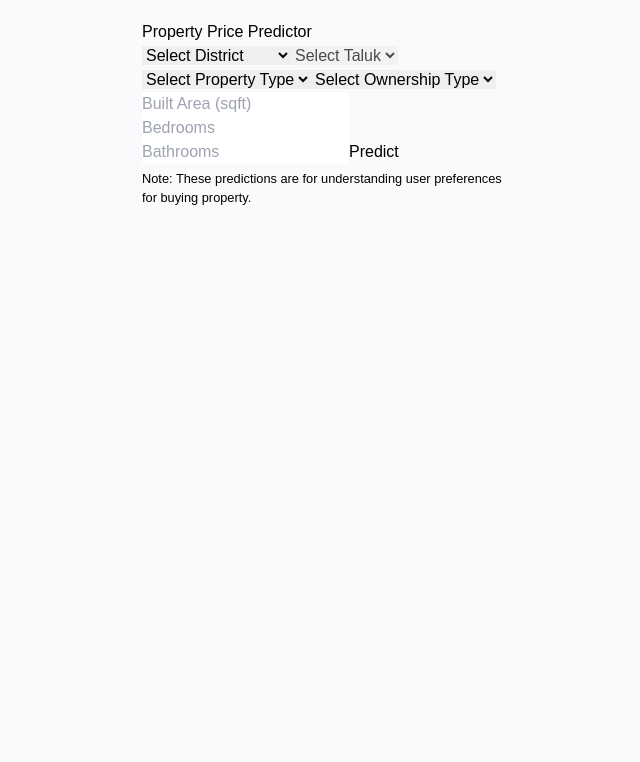
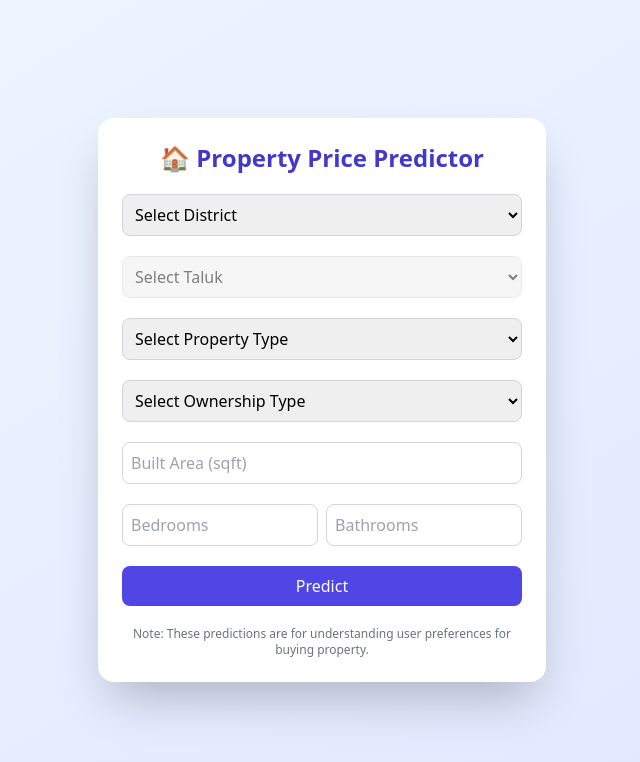
Before and after one commit to runeking2006/chennai-house-prices, a React (Create React App) app in the folder frontend/: page / in a window 1280 px wide. Shown: the top 762 px of the page, without its empty margins (318-958 px from the left). Built offline with nearby package versions, Linux system fonts and the light colour scheme.

Commit message:
feat:advancing frontend ui 1

```diff
--- a/frontend/src/App.js
+++ b/frontend/src/App.js
@@ -1,7 +1,8 @@
 import React, { useEffect, useState } from "react";
 import { motion } from "framer-motion";
-import { predictPrice } from "./api"; // <--- Your API helper
+import { predictPrice } from "./api"; // API helper
 
+// ===== District–Taluk pairs =====
 const district_taluk_pairs = [
   ["Chennai", "Alandur"], ["Chennai", "Ambattur"], ["Chennai", "Aminjikarai"], ["Chennai", "Ayanavaram"],
 ["Chennai", "Egmore"], ["Chennai", "Guindy"], ["Chennai", "Madhavaram"], ["Chennai", "Madhuravoyal"],
@@ -114,9 +115,7 @@ export default function App() {
 
   const districts = [...new Set(district_taluk_pairs.map(([d]) => d))];
   const taluks_by_district = districts.reduce((acc, d) => {
-    acc[d] = district_taluk_pairs
-      .filter(([district]) => district === d)
-      .map(([, taluk]) => taluk);
+    acc[d] = district_taluk_pairs.filter(([district]) => district === d).map(([, t]) => t);
     return acc;
   }, {});
 
@@ -147,9 +146,7 @@ export default function App() {
         const totalPrice = parseFloat(res.predicted_price);
         const perSqft = totalPrice / parseFloat(form.built_area_sqft || 1);
         setPrediction({ totalPrice, perSqft });
-      } else if (res.error) {
-        setMessage(res.error);
-      }
+      } else if (res.error) setMessage(res.error);
     } catch (err) {
       console.error("Prediction error:", err);
       setMessage("Prediction failed. Check console.");
@@ -159,61 +156,130 @@ export default function App() {
 
   return (
     <motion.div
-      className="app-container"
-      initial={{ opacity: 0 }}
-      animate={{ opacity: 1 }}
-      style={{ maxWidth: "400px", margin: "auto", padding: "20px", fontFamily: "sans-serif" }}
+      initial={{ opacity: 0, y: 30 }}
+      animate={{ opacity: 1, y: 0 }}
+      transition={{ duration: 0.6 }}
+      className="min-h-screen flex items-center justify-center bg-gradient-to-br from-blue-50 to-indigo-100 p-6"
     >
-      <h2>Property Price Predictor</h2>
+      <div className="w-full max-w-md bg-white shadow-2xl rounded-2xl p-6 space-y-5">
+        <h2 className="text-2xl font-bold text-center text-indigo-700">
+          🏠 Property Price Predictor
+        </h2>
 
-      <select name="district" value={form.district} onChange={handleChange}>
+        {/* District */}
+        <select
+          name="district"
+          value={form.district}
+          onChange={handleChange}
+          className="w-full border border-gray-300 rounded-lg p-2 focus:ring-2 focus:ring-indigo-500"
+        >
           <option value="">Select District</option>
           {districts.map((d) => (
-          <option key={d} value={d}>{d}</option>
+            <option key={d}>{d}</option>
           ))}
         </select>
 
-      <select name="taluk" value={form.taluk} onChange={handleChange} disabled={!form.district}>
+        {/* Taluk */}
+        <select
+          name="taluk"
+          value={form.taluk}
+          onChange={handleChange}
+          disabled={!form.district}
+          className="w-full border border-gray-300 rounded-lg p-2 focus:ring-2 focus:ring-indigo-500 disabled:opacity-50"
+        >
           <option value="">Select Taluk</option>
           {taluks.map((t) => (
-          <option key={t} value={t}>{t}</option>
+            <option key={t}>{t}</option>
           ))}
         </select>
 
-      <select name="property_type" value={form.property_type} onChange={handleChange}>
+        {/* Property Type */}
+        <select
+          name="property_type"
+          value={form.property_type}
+          onChange={handleChange}
+          className="w-full border border-gray-300 rounded-lg p-2 focus:ring-2 focus:ring-indigo-500"
+        >
           <option value="">Select Property Type</option>
-        <option value="Flat">Flat</option>
-        <option value="Commercial">Commercial</option>
-        <option value="Plot">Plot</option>
-        <option value="Apartment">Apartment</option>
+          <option>Flat</option>
+          <option>Commercial</option>
+          <option>Plot</option>
+          <option>Apartment</option>
         </select>
 
-      <select name="ownership_type" value={form.ownership_type} onChange={handleChange}>
+        {/* Ownership Type */}
+        <select
+          name="ownership_type"
+          value={form.ownership_type}
+          onChange={handleChange}
+          className="w-full border border-gray-300 rounded-lg p-2 focus:ring-2 focus:ring-indigo-500"
+        >
           <option value="">Select Ownership Type</option>
-        <option value="Freehold">Freehold</option>
-        <option value="Leasehold">Leasehold</option>
+          <option>Freehold</option>
+          <option>Leasehold</option>
         </select>
 
-      <input type="number" name="built_area_sqft" placeholder="Built Area (sqft)" value={form.built_area_sqft} onChange={handleChange} />
-      <input type="number" name="bedrooms" placeholder="Bedrooms" value={form.bedrooms} onChange={handleChange} />
-      <input type="number" name="bathrooms" placeholder="Bathrooms" value={form.bathrooms} onChange={handleChange} />
+        {/* Inputs */}
+        <input
+          type="number"
+          name="built_area_sqft"
+          placeholder="Built Area (sqft)"
+          value={form.built_area_sqft}
+          onChange={handleChange}
+          className="w-full border border-gray-300 rounded-lg p-2 focus:ring-2 focus:ring-indigo-500"
+        />
+        <div className="flex gap-2">
+          <input
+            type="number"
+            name="bedrooms"
+            placeholder="Bedrooms"
+            value={form.bedrooms}
+            onChange={handleChange}
+            className="w-1/2 border border-gray-300 rounded-lg p-2 focus:ring-2 focus:ring-indigo-500"
+          />
+          <input
+            type="number"
+            name="bathrooms"
+            placeholder="Bathrooms"
+            value={form.bathrooms}
+            onChange={handleChange}
+            className="w-1/2 border border-gray-300 rounded-lg p-2 focus:ring-2 focus:ring-indigo-500"
+          />
+        </div>
 
-      <button onClick={handlePredict} disabled={loading}>
+        {/* Predict Button */}
+        <button
+          onClick={handlePredict}
+          disabled={loading}
+          className="w-full bg-indigo-600 text-white py-2 rounded-lg hover:bg-indigo-700 transition disabled:opacity-50"
+        >
           {loading ? "Predicting..." : "Predict"}
         </button>
 
-      <p style={{ fontSize: "0.8rem", marginTop: "5px" }}>
+        <p className="text-xs text-gray-500 text-center">
           Note: These predictions are for understanding user preferences for buying property.
         </p>
 
+        {/* Result */}
         {prediction && (
-        <div>
-          <p>Predicted Price: ₹ {formatINR(prediction.totalPrice)}</p>
-          <p>Per sqft: ₹ {formatINR(prediction.perSqft, 2)}</p>
-        </div>
+          <motion.div
+            initial={{ opacity: 0, scale: 0.9 }}
+            animate={{ opacity: 1, scale: 1 }}
+            className="bg-green-50 p-4 rounded-xl text-center border border-green-200"
+          >
+            <p className="text-lg font-semibold text-green-700">
+              Predicted Price: ₹ {formatINR(prediction.totalPrice)}
+            </p>
+            <p className="text-sm text-gray-700">
+              Per sqft: ₹ {formatINR(prediction.perSqft, 2)}
+            </p>
+          </motion.div>
         )}
 
-      {message && <p style={{ color: "red" }}>{message}</p>}
+        {message && (
+          <p className="text-red-500 text-sm text-center font-medium">{message}</p>
+        )}
+      </div>
     </motion.div>
   );
 }
```
Lines whose indentation alone changed are shown as unchanged.
